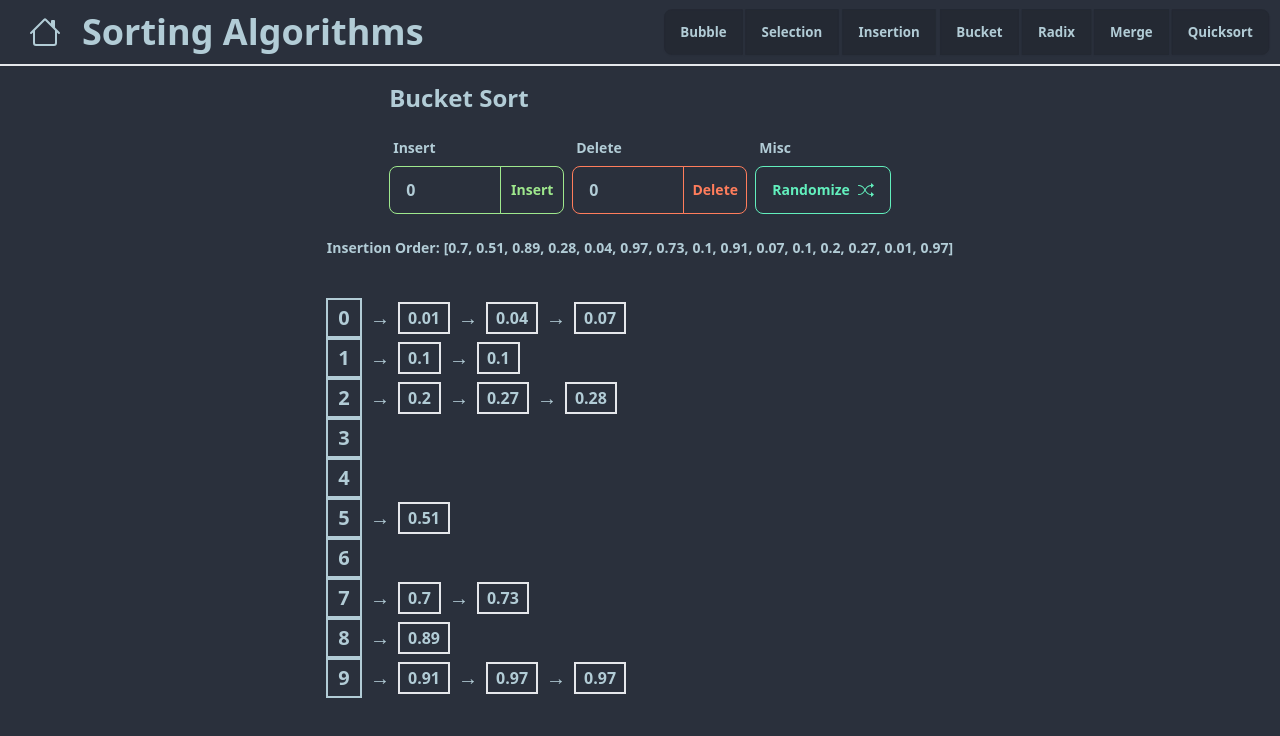
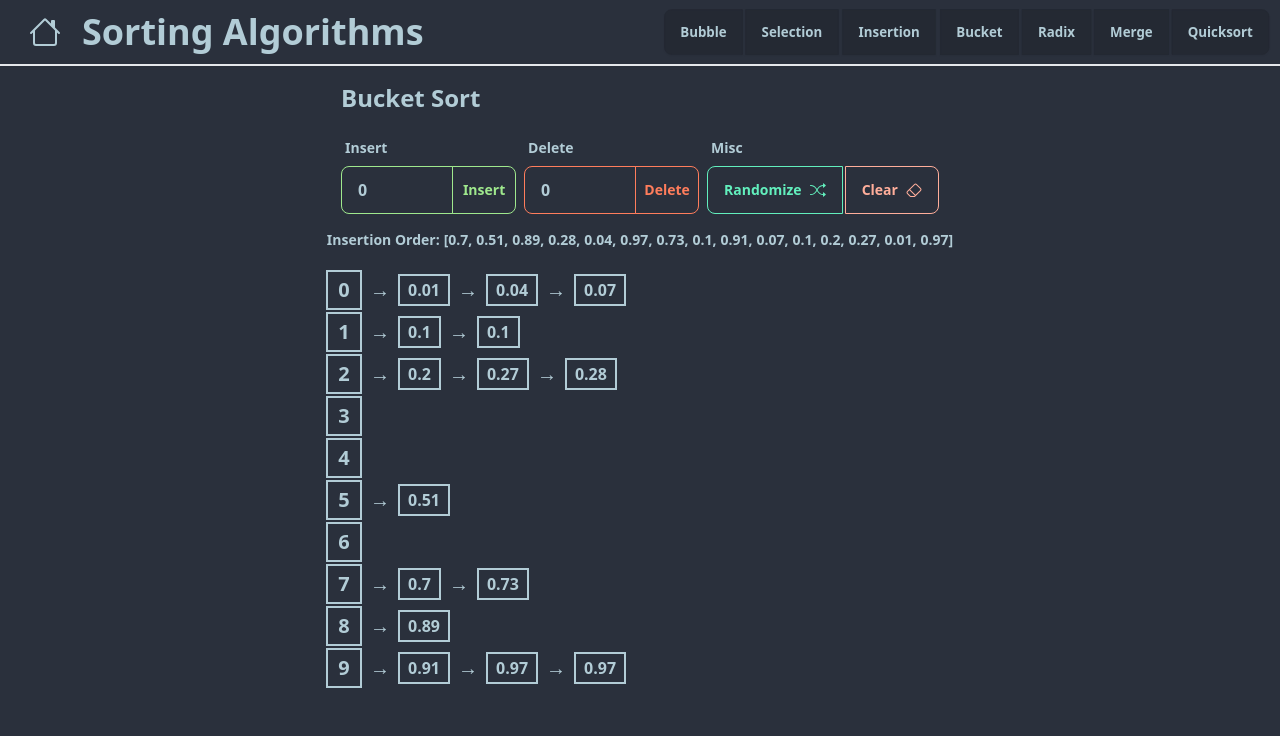
Before and after one commit to alexespejo/dsa-visualizer, a Svelte app: page /sorting_algo/bucket_sort in a window 1280 px wide. Shown: the top 736 px of the page. Built offline with nearby package versions, Linux system fonts and the light colour scheme.

Commit message:
created clear button

```diff
--- a/src/routes/SortingAlgorithms/BucketSort.svelte
+++ b/src/routes/SortingAlgorithms/BucketSort.svelte
@@ -93,7 +93,10 @@
   </FormControl>
   <FormControl>
    <Label>Misc</Label>
-   <button class="btn btn-success btn-outline" on:click={createBuckets}
+   <div class="join space-x-0.5">
+    <button
+     class="btn btn-success btn-outline join-item"
+     on:click={createBuckets}
      >Randomize
      <svg
       xmlns="http://www.w3.org/2000/svg"
@@ -112,14 +115,31 @@
       />
      </svg>
     </button>
+
+    <button class="btn btn-outline btn-error join-item">
+     Clear
+     <svg
+      xmlns="http://www.w3.org/2000/svg"
+      width="16"
+      height="16"
+      fill="currentColor"
+      class="bi bi-eraser"
+      viewBox="0 0 16 16"
+     >
+      <path
+       d="M8.086 2.207a2 2 0 0 1 2.828 0l3.879 3.879a2 2 0 0 1 0 2.828l-5.5 5.5A2 2 0 0 1 7.879 15H5.12a2 2 0 0 1-1.414-.586l-2.5-2.5a2 2 0 0 1 0-2.828zm2.121.707a1 1 0 0 0-1.414 0L4.16 7.547l5.293 5.293 4.633-4.633a1 1 0 0 0 0-1.414zM8.746 13.547 3.453 8.254 1.914 9.793a1 1 0 0 0 0 1.414l2.5 2.5a1 1 0 0 0 .707.293H7.88a1 1 0 0 0 .707-.293z"
+      />
+     </svg></button
+    >
+   </div>
   </FormControl>
  </Controls>
 
  <Visualize>
-  <div class="my-5">
+  <div class="mt-3">
    <InsertionOrderDisplay {insertionOrder} />
   </div>
-  <div class="sm:w-1/2">
+  <div class="sm:w-1/2 space-y-0.5">
    {#each arr as i, index}
     <div class="flex flex-start">
      <div
@@ -130,7 +150,9 @@
      <div class="flex items-center">
       {#each i as j}
        <span class="font-bold text-xs lg:text-xl px-2">&rarr;</span>
-       <div class="border-2 border-inherit px-2 font-bold py-0.5">{j}</div>
+       <div class="border-2 border-neutral-content px-2 font-bold py-0.5">
+        {j}
+       </div>
       {/each}
      </div>
     </div>
```
Also changed, not shown: src/components/HashTableControls/SpecialButtons.svelte (+5 -4 lines). Lines whose indentation alone changed are shown as unchanged.
